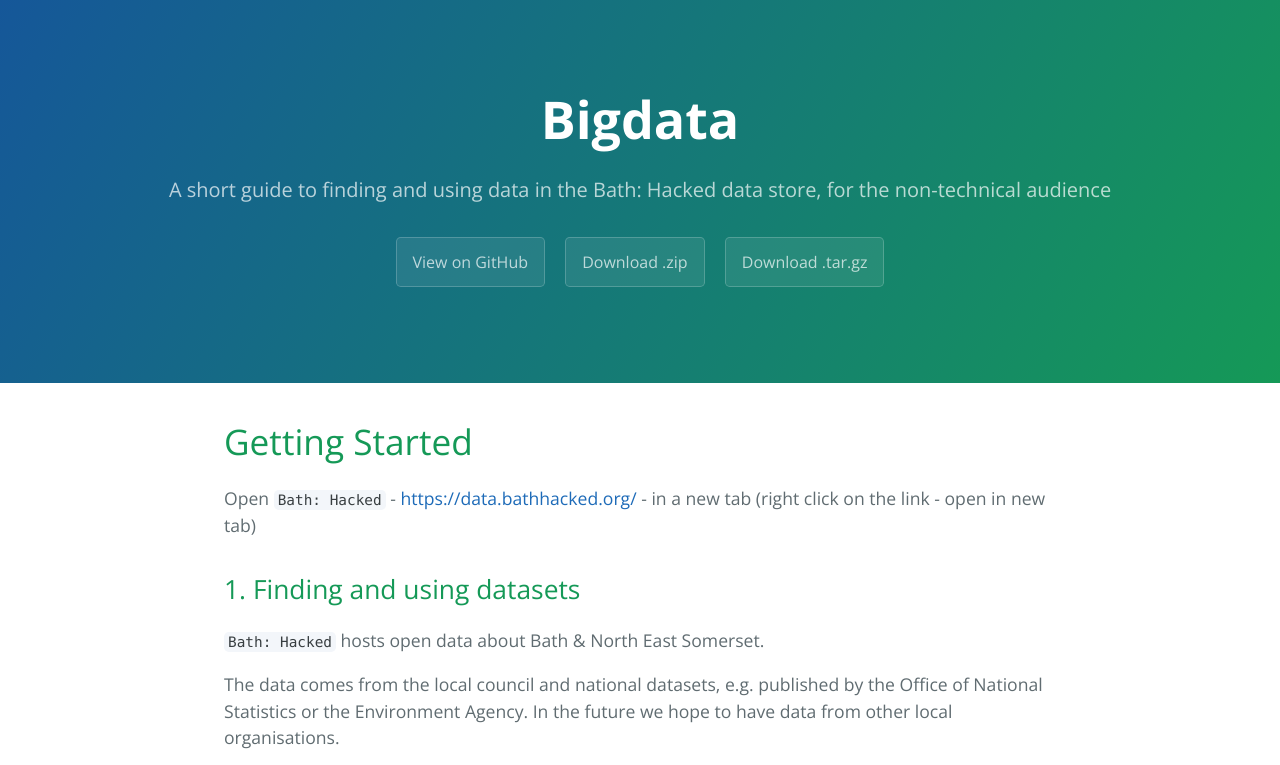
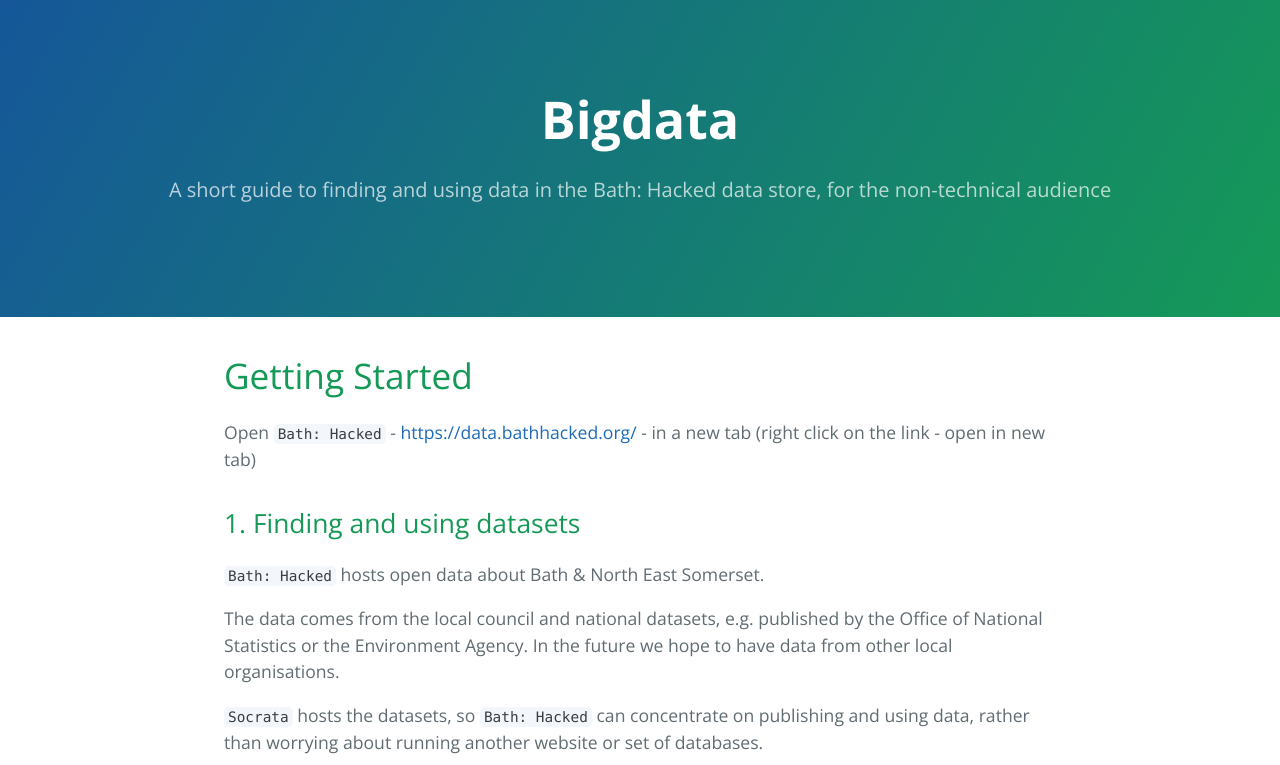
Before and after one commit to JohnReeves/BigData, a plain HTML site: page index.html in a window 1280 px wide. Shown: the top 765 px of the page. Drawn offline with nearby package versions, Linux system fonts and the light colour scheme.

Commit message:
Update index.html

```diff
--- a/index.html
+++ b/index.html
@@ -13,9 +13,6 @@
     <section class="page-header">
       <h1 class="project-name">Bigdata</h1>
       <h2 class="project-tagline">A short guide to finding and using data in the Bath: Hacked data store, for the non-technical audience</h2>
-      <a href="https://github.com/JohnReeves/BigData" class="btn">View on GitHub</a>
-      <a href="https://github.com/JohnReeves/BigData/zipball/master" class="btn">Download .zip</a>
-      <a href="https://github.com/JohnReeves/BigData/tarball/master" class="btn">Download .tar.gz</a>
     </section>
 
     <section class="main-content">
```
